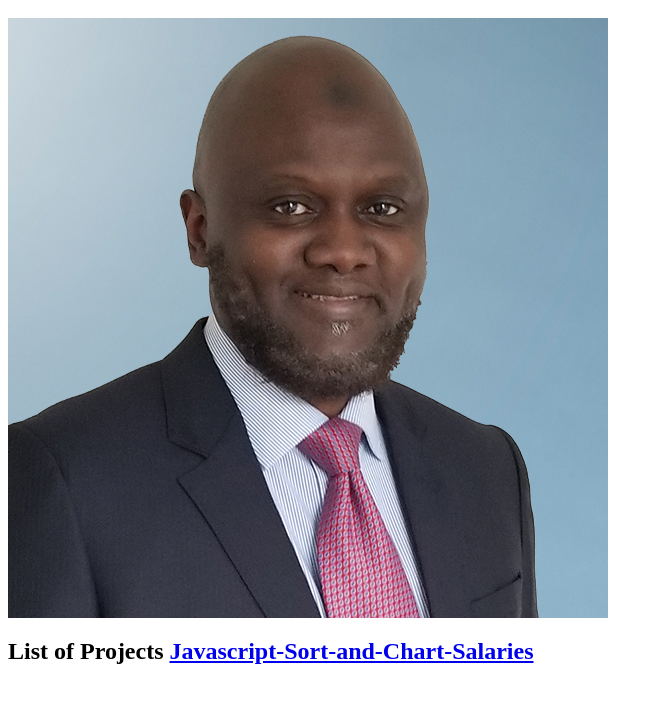
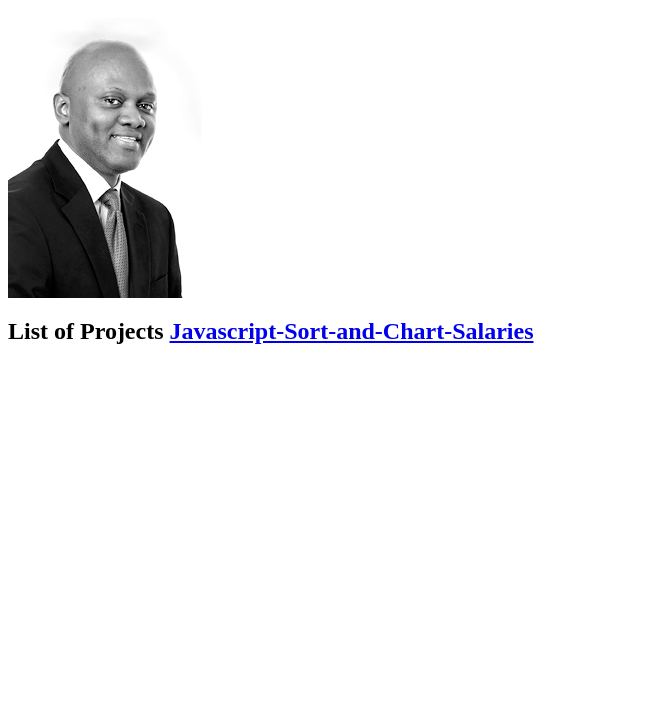
Before and after one commit to ng-cloud/ng-cloud.github.io, a plain HTML site: page index.html in a window 1280 px wide. Shown: the part 48-750 px from the top of the page, without its empty margins (0-663 px from the left). Drawn offline with Linux system fonts and the light colour scheme.

Commit message:
reflect profile picture change in index.html

```diff
--- a/index.html
+++ b/index.html
@@ -1,6 +1,6 @@
 <html>
 	<h1> Pappe's Portfolio </h1>
-	<img src="./FD Ngom_Pappe 48014 .jpg" />
+	<img src="./PNgom Profile Picture.jpg" />
     <h2>
 		List of Projects
 
```
